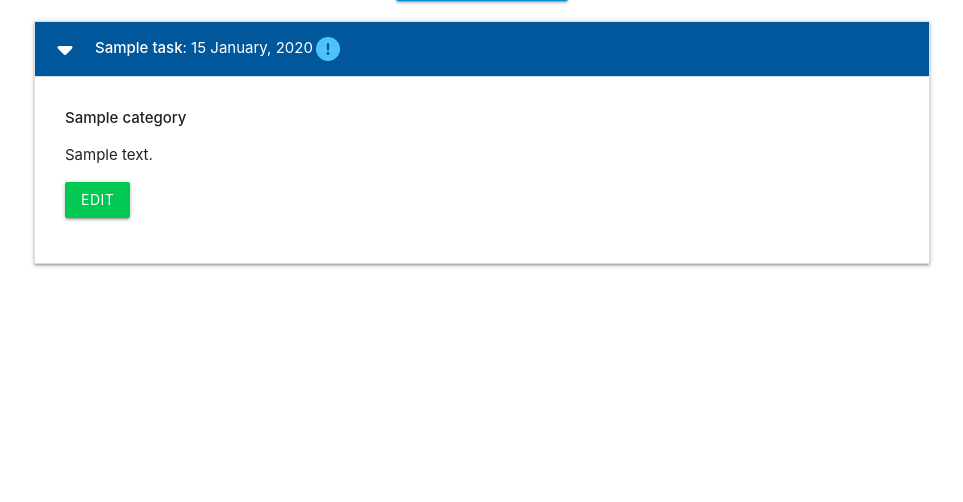
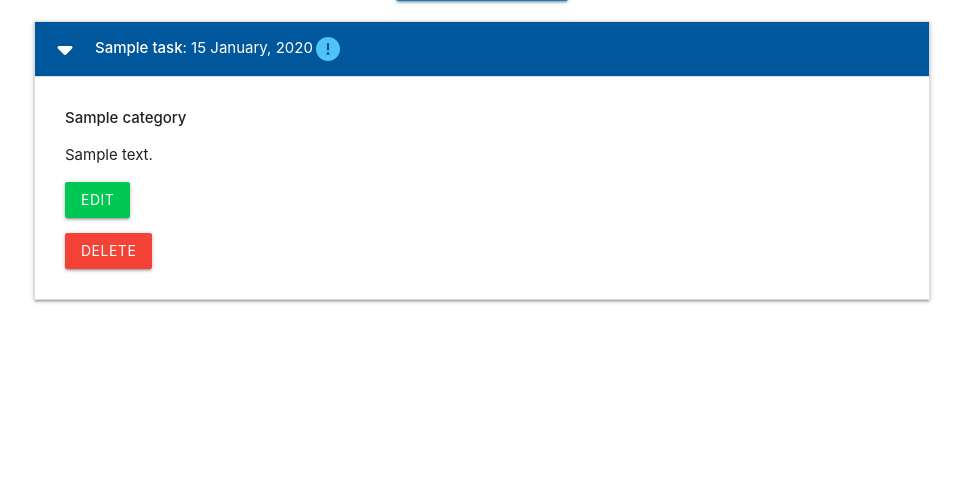
Before and after one commit to Whon1980-DL/flask-sqlalchemy-task-manager, a Flask app: page / in a window 1280 px wide, after a click that opens the changed part. Shown: the part 212-714 px from the top of the page, without its empty margins (158-1121 px from the left). Run offline with Flask 2, Linux system fonts and the light colour scheme; tables that the repository leaves empty hold one stand-in row (values such as "Sample post").

Commit message:
Add funcitonality to delete task with defensive programming to stop bruteforce deletion

```diff
--- a/taskmanager/routes.py
+++ b/taskmanager/routes.py
@@ -72,3 +72,11 @@ def edit_task(task_id):
         task.category_id = request.form.get("category_id")
         db.session.commit()
     return render_template("edit_task.html", task=task, categories=categories)
+
+
+@app.route("/delete_task<int:task_id>")
+def delete_task(task_id):
+    task = Task.query.get_or_404(task_id)
+    db.session.delete(task)
+    db.session.commit()
+    return redirect(url_for("home"))
--- a/taskmanager/templates/categories.html
+++ b/taskmanager/templates/categories.html
@@ -28,7 +28,7 @@
                 <div id="modal-{{ category.id }}" class="modal">
                     <div class="modal-content">
                         <h4>Are you sure you want to delete this Category?</h4>
-                        <p>This action cannot be undone.</p>
+                        <p class="red">WARNING: this action cannot be undone and will delete all related tasks!.</p>
                     </div>
                     <div class="modal-footer">
                         <a href="{{ url_for('delete_category', category_id=category.id) }}" class="btn red">Delete</a>
--- a/taskmanager/templates/tasks.html
+++ b/taskmanager/templates/tasks.html
@@ -24,9 +24,26 @@
         <div class="collapsible-body">
             <strong>{{ task.category }}</strong>
             <p>{{ task.task_description }}</p>
-            <p>
-                <a href="{{ url_for('edit_task', task_id=task.id) }}" class="btn green accent-4">Edit</a>
-            </p>
+            {% if task.owner == session.user %}
+            <div class="card-action">
+                <p>
+                    <a href="{{ url_for('edit_task', task_id=task.id) }}" class="btn green accent-4">Edit</a>
+                </p>
+                <a href="#modal-{{ task.id }}" class="btn red modal-trigger">Delete</a>
+
+                <!-- Modal Structure -->
+                <div id="modal-{{ task.id }}" class="modal">
+                    <div class="modal-content">
+                        <h4>Are you sure you want to delete this Task?</h4>
+                        <p>This action cannot be undone.</p>
+                    </div>
+                    <div class="modal-footer">
+                        <a href="{{ url_for('delete_task', task_id=task.id) }}" class="btn red">Delete</a>
+                        <a href="{{ url_for('home') }}" class="btn green accent-4">Cancel</a>
+                    </div>
+                </div>
+            </div>
+            {% endif %}
         </div>
     </li>
     {% endfor %}
```
